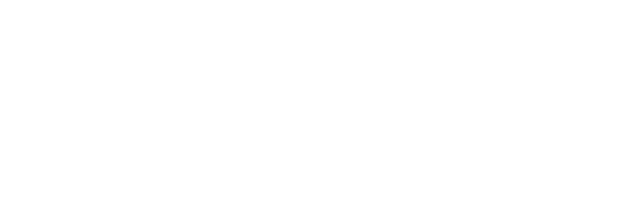
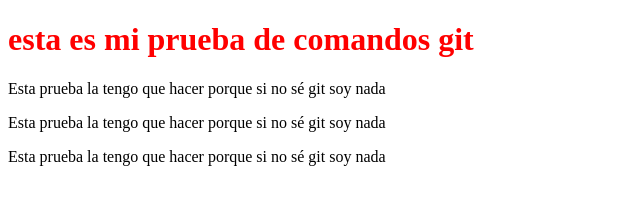
Before and after one commit to ISSMO176/actividad1_parte2, a plain HTML site: page index.html in a window 1280 px wide. Shown: the whole page, without its empty margins (0-640 px from the left). Drawn offline with Linux system fonts and the light colour scheme.

Commit message:
index.html editado

```diff
--- a/index.html
+++ b/index.html
@@ -5,5 +5,9 @@
         <link rel="stylesheet" href="css/estilo.css">
     </head>
     <body>
+        <h1>esta es mi prueba de comandos git</h1>
+            <p>Esta prueba la tengo que hacer porque si no sé git soy nada</p>
+            <p>Esta prueba la tengo que hacer porque si no sé git soy nada</p>
+            <p>Esta prueba la tengo que hacer porque si no sé git soy nada</p>
     </body>
 </html>
```
